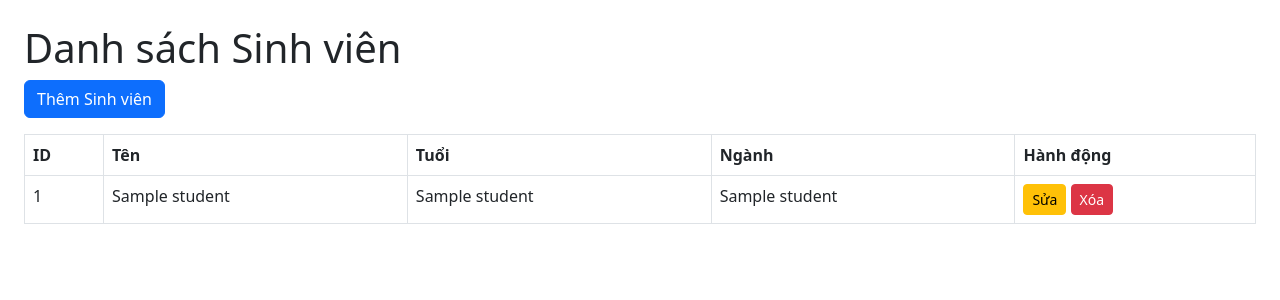
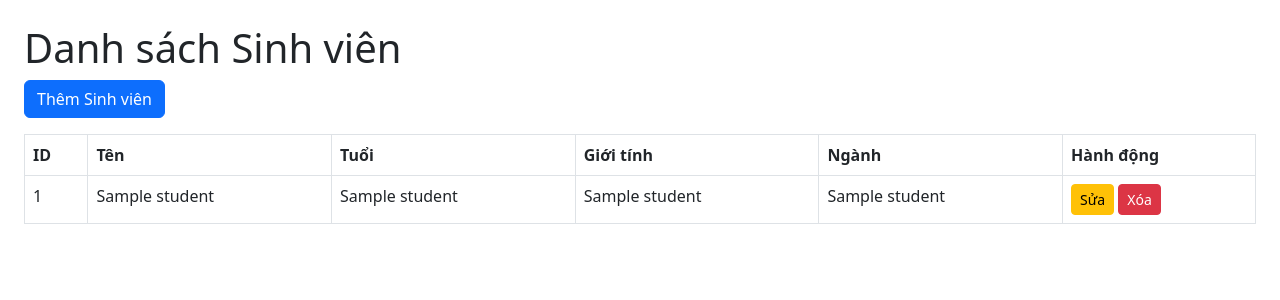
Before and after one commit to thoai1402/quanlysinhvien-flask, a Python web app: template templates/index.html in a window 1280 px wide. Shown: the top 300 px of the page. Run offline with Jinja, Linux system fonts and the light colour scheme; the template is opened without the code that fills it: most values are stand-ins (such as "Sample title", 1, 10 or a date in 2020).

Commit message:
Update index.html

```diff
--- a/templates/index.html
+++ b/templates/index.html
@@ -9,7 +9,7 @@
     <a href="{{ url_for('add') }}" class="btn btn-primary mb-3">Thêm Sinh viên</a>
     <table class="table table-bordered">
         <tr>
-            <th>ID</th><th>Tên</th><th>Tuổi</th><th>Ngành</th><th>Hành động</th>
+            <th>ID</th><th>Tên</th><th>Tuổi</th><th>Giới tính</th><th>Ngành</th><th>Hành động</th>
         </tr>
         {% for s in students %}
         <tr>
@@ -17,6 +17,7 @@
             <td>{{ s[1] }}</td>
             <td>{{ s[2] }}</td>
             <td>{{ s[3] }}</td>
+            <td>{{ s[4] }}</td>
             <td>
                 <a href="{{ url_for('edit', student_id=s[0]) }}" class="btn btn-warning btn-sm">Sửa</a>
                 <a href="{{ url_for('delete', student_id=s[0]) }}" class="btn btn-danger btn-sm">Xóa</a>
```
